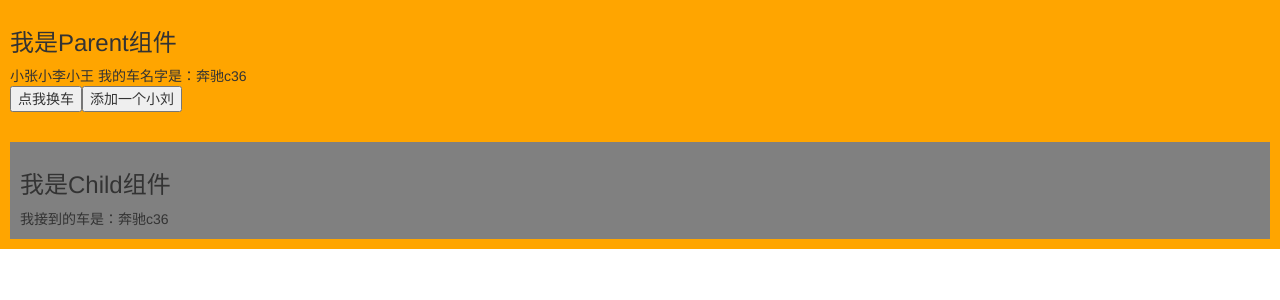
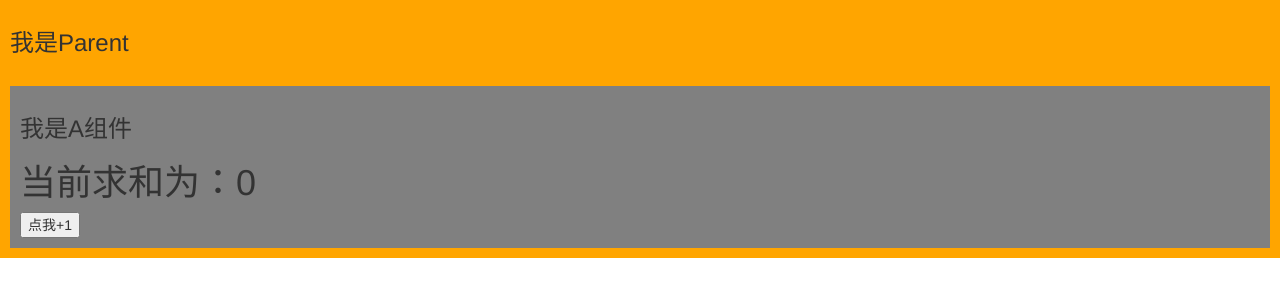
Before and after one commit to LunaChouchou/react_extension, a React (Create React App) app: page / in a window 1280 px wide. Shown: the top 300 px of the page. Built offline with nearby package versions, Linux system fonts and the light colour scheme.

Commit message:
7_renderProps

```diff
--- a/src/App.js
+++ b/src/App.js
@@ -1,5 +1,5 @@
 import React, { Component,Fragment } from 'react'
-import Demo from './components/6_optimize'
+import Demo from './components/7_renderProps'
 
 export default class App extends Component {
   render() {
--- /dev/null
+++ b/src/components/7_renderProps/index.css
@@ -0,0 +1,14 @@
+.parent{
+    background-color: orange;
+    padding: 10px;
+}
+.a{
+    background-color: gray;
+    margin-top:30px;
+    padding: 10px;
+}
+.b{
+    background-color: skyblue;
+    margin-top:30px;
+    padding: 10px;
+}
--- /dev/null
+++ b/src/components/7_renderProps/index.jsx
@@ -0,0 +1,38 @@
+import React, { Component } from 'react'
+import './index.css'
+import C from '../1_setState'
+
+export default class Parent extends Component {
+  render() {
+    return (
+      <div className="parent">
+        <h3>我是Parent</h3>
+        <A render={(name)=><C name={name}/>}/>
+      </div>
+    )
+  }
+}
+
+
+class A extends Component {
+  state = {name:'tom'}
+    render() {
+      const {name} = this.state
+      return (
+        <div className="a">
+          <h3>我是A组件</h3>
+          {this.props.render(name)}
+        </div>
+      )
+    }
+  }
+
+class B extends Component {
+render() {
+    return (
+    <div className="b">
+        <h3>我是B组件</h3>
+    </div>
+    )
+}
+}
```
